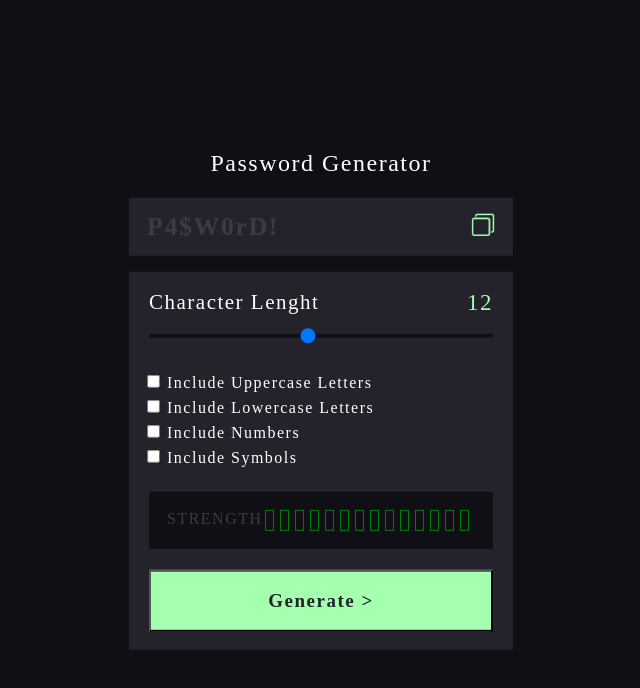
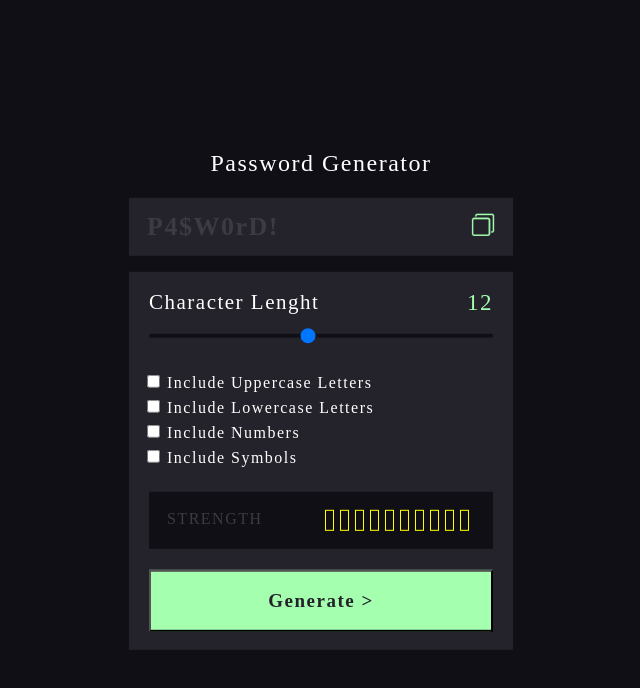
Before and after one commit to BesoBerdzenishvili/password_generator, a React (Create React App) app: page / in a window 1280 px wide. Shown: the top 688 px of the page, without its empty margins (319-959 px from the left). Built offline with nearby package versions, Linux system fonts and the light colour scheme; a web font is replaced by a local one.

Commit message:
Gave slider value to Strength.js

```diff
--- a/src/components/Options.js
+++ b/src/components/Options.js
@@ -1,4 +1,4 @@
-import React from "react";
+import React, { useState } from "react";
 import { styled, globalStyles } from "../stitches.config";
 import Slider from "./Slider";
 import Checks from "./Checks";
@@ -41,9 +41,10 @@ export default function Options({
   symbols,
   setSymbols,
 }) {
+  const [sliderValue, setSliderValue] = useState(12);
   return (
     <Wrapper>
-      <Slider />
+      <Slider slide={sliderValue} setSlide={setSliderValue} />
       <Checks>
         <label>
           <input
@@ -78,7 +79,7 @@ export default function Options({
           Include Symbols
         </label>
       </Checks>
-      <Strength />
+      <Strength passwordLength={sliderValue} />
       <Btn>Generate &gt;</Btn>
     </Wrapper>
   );
--- a/src/components/Slider.js
+++ b/src/components/Slider.js
@@ -1,4 +1,4 @@
-import React, { useState } from "react";
+import React from "react";
 import { styled } from "../stitches.config";
 
 const Range = styled("div", {
@@ -32,9 +32,7 @@ const Wrapper = styled("div", {
   },
 });
 
-export default function Slider() {
-  const [slide, setSlide] = useState(12);
-
+export default function Slider({ slide, setSlide }) {
   return (
     <div>
       <Wrapper>
--- a/src/components/Strength.js
+++ b/src/components/Strength.js
@@ -37,7 +37,7 @@ const Label = styled("p", {
   color: "#3c3b43",
 });
 
-export default function Strength({ passwordLength = "17" }) {
+export default function Strength({ passwordLength = "12" }) {
   let blocks = [];
   let colorValue;
 
```
